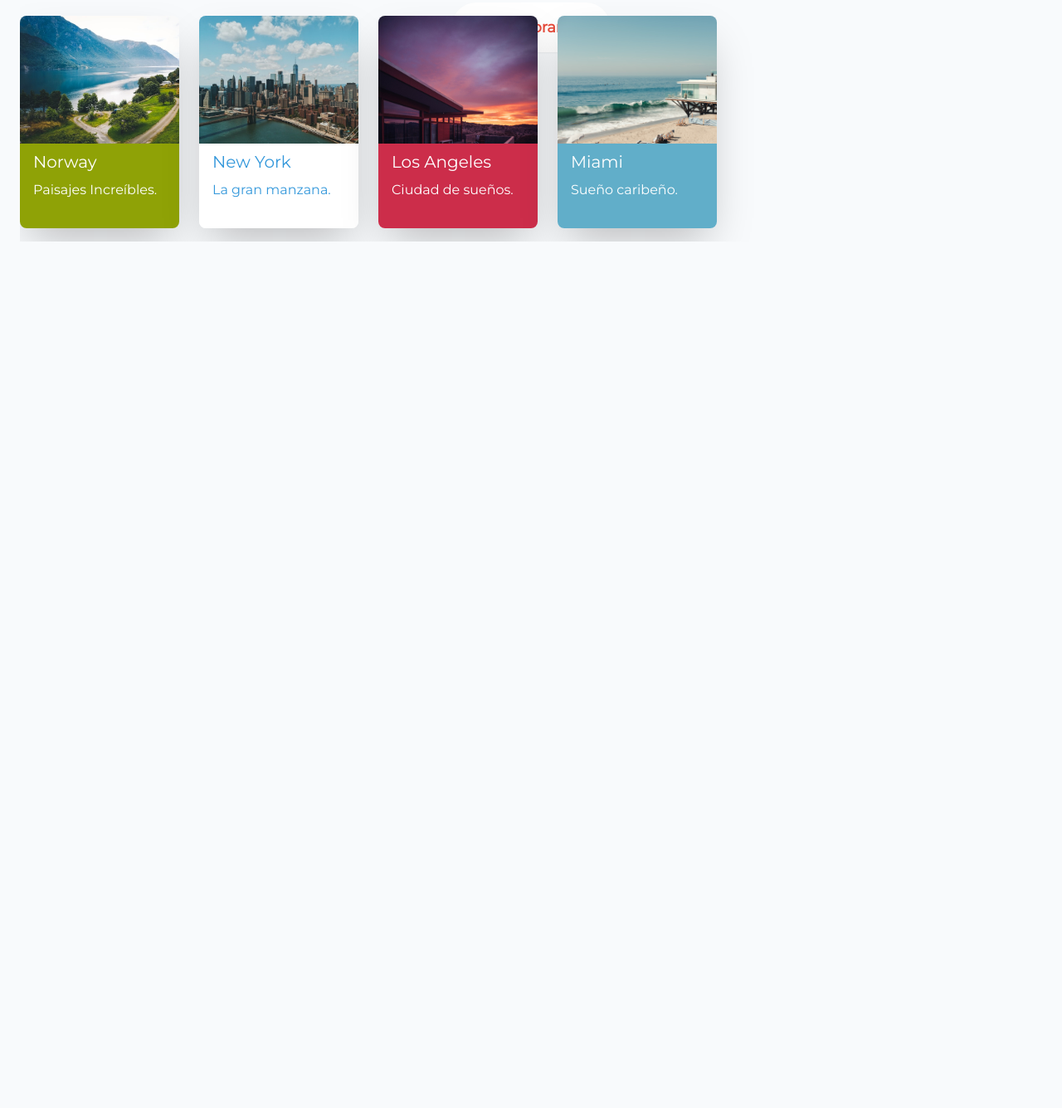
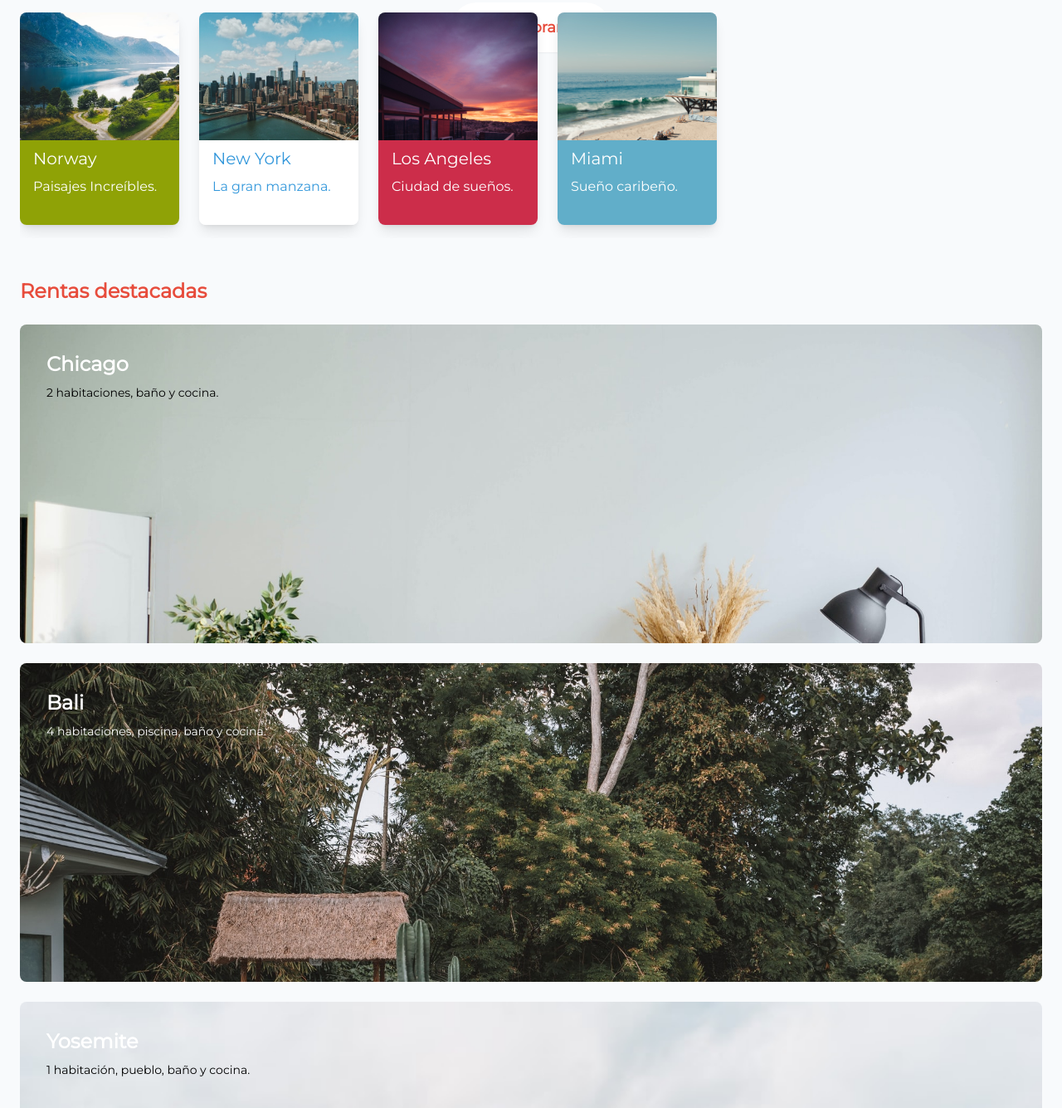
Before and after one commit to josmorava/Curso_Basico_Tailwind, a website: page platzi-travel/public/index.html in a window 1280 px wide. Shown: the part 381-1716 px from the top of the page at 83% size. Before the commit the page ends 800 px from the top, so only its background shows below. Drawn offline with Linux system fonts and the light colour scheme.

Commit message:
Creando la seccion de rentas destacadas

```diff
--- a/platzi-travel/public/index.html
+++ b/platzi-travel/public/index.html
@@ -41,7 +41,7 @@
 
     <div class="p-6" id="recomendados">
 
-      <p class="text-3xl font-semibold text-primary">Recomendados</p>
+      <p class="text-2xl font-semibold text-primary">Recomendados</p>
 
       <!--card container-->
       <div class="w-auto h-72 items-center mt-6 overflow-x-auto overflow-y-hidden overscroll-x-contain flex space-x-6">
@@ -86,7 +86,36 @@
 
 
     </div>
-    <div id="rentas_destacadas"></div>
+
+    <div class="px-6 h-full w-full" id="rentas_destacadas">
+      <p
+        class="text-2xl text-primary font-semibold pb-6 mt-6">
+          Rentas destacadas
+      </p>
+
+      <!--cards container-->
+      <div class="w-full h-auto flex flex-col space-y-6 items-center justify-center">
+          <div class="w-full h-96 bg-chicago bg-cover rounded-lg">
+            <p class="cardTitle">Chicago</p>
+            <p class="text-sm pl-8  mr-24">2 habitaciones, baño y cocina.</p>
+          </div>
+
+          <div class="w-full h-96 bg-bali bg-cover rounded-lg">
+            <p class="cardTitle">Bali</p>
+            <p class="text-white text-sm pl-8  mr-24">4 habitaciones, piscina, baño y cocina.</p>
+          </div>
+
+          <div class="w-full h-96 bg-yosemite bg-cover rounded-lg">
+            <p class="cardTitle">Yosemite</p>
+            <p class="text-sm pl-8  mr-24">1 habitación, pueblo, baño y cocina.</p>
+          </div>
+
+          <div class="w-full h-96 bg-iceland bg-cover rounded-lg">
+            <p class="cardTitle">Islandia</p>
+            <p class="text-sm pl-8 mr-24">4 habitaciones, piscina, baño y cocina.</p>
+          </div>
+      </div>
+    </div>
   </section>
 
   <!--footer-->
--- a/platzi-travel/src/css/tailwind.css
+++ b/platzi-travel/src/css/tailwind.css
@@ -5,5 +5,8 @@
 /*creando clase reutilizable*/
 
 .card{
-  @apply w-48 h-64 shadow-2xl rounded-lg flex-none transform transition-all hover:-translate-y-4 hover:shadow-xl
+  @apply w-48 h-64 shadow-lg rounded-lg flex-none transform transition-all hover:-translate-y-4 hover:shadow-xl
 }
+.cardTitle{
+  @apply text-2xl px-8 pt-8 pb-2 font-semibold text-white
+}
--- a/platzi-travel/tailwind.config.js
+++ b/platzi-travel/tailwind.config.js
@@ -5,7 +5,7 @@ module.exports = {
       backgroundImage: {
         'sanFrancisco': "url('../img/sanFrancisco.jpg')",
         'sanFranciscoDesktop': "url('../img/sanFranciscoDesktop.jpg')",
-        'yosemite': "url('../img/yosemite.jpg)",
+        'yosemite': "url('../img/yosemite.jpg')",
         'LA': "url('../img/LA.jpg')",
         'seattle': "url('../img/seattle.jpg')",
         'new_york': "url('../img/new_york.jpg')",
```
Also changed, not shown: platzi-travel/public/css/tailwind.css.
